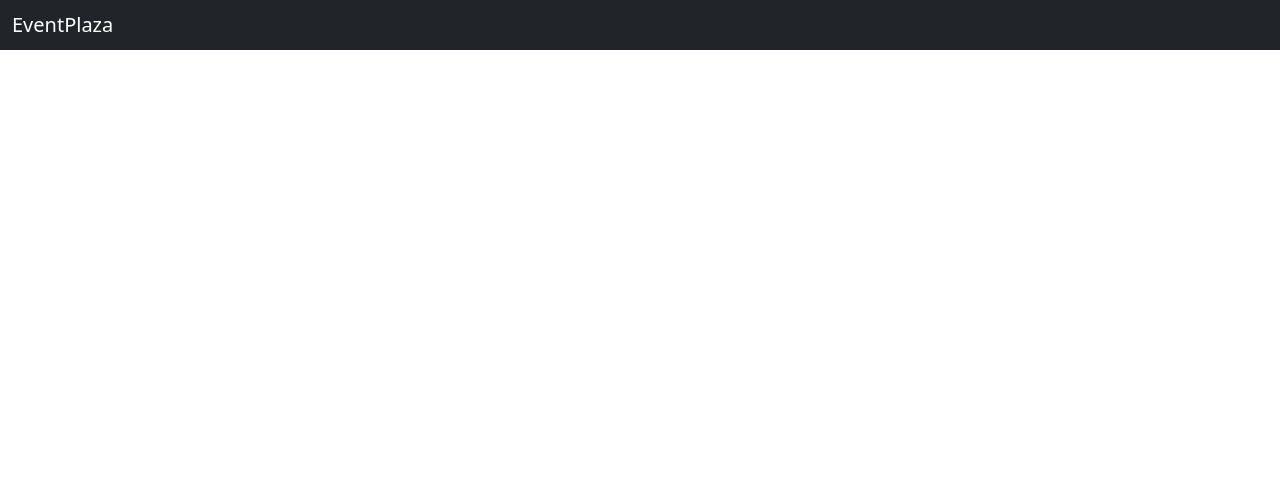
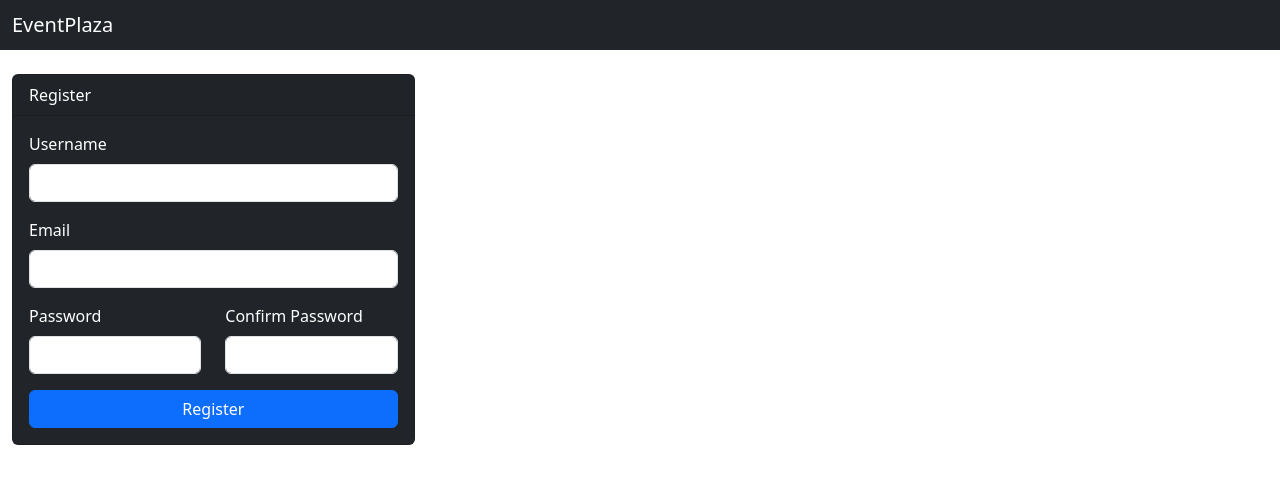
Before and after one commit to zHenriqueGN/EventPlaza, a Django app: page /authentication/register/ in a window 1280 px wide. Shown: the top 484 px of the page. Run offline with Django 4.2, Linux system fonts and the light colour scheme.

Commit message:
feat: configure register form

```diff
--- a/core/apps/authentication/templates/register.html
+++ b/core/apps/authentication/templates/register.html
@@ -1 +1,41 @@
 {% extends "bases/base.html" %}
+{% block "title" %}Register{% endblock %}
+{% block "body" %}
+<div class="container-fluid">
+	<div class="row">
+		<div class="col-4">
+			<div class="card bg-dark text-white">
+				<div class="card-header">
+					Register
+				</div>
+				<div class="card-body">
+					<form>
+						<div class="mb-3">
+							<label for="username" class="form-label">Username</label>
+							<input type="username" class="form-control" id="username" name="username">
+						</div>
+						<div class="mb-3">
+							<label for="email" class="form-label">Email</label>
+							<input type="email" class="form-control" id="email" name="email">
+						</div>
+						<div class="mb-3 row">
+							<div class="col">
+								<label for="password" class="form-label">Password</label>
+								<input type="password" class="form-control" id="password" name="password">
+							</div>
+							<div class="col">
+								<label for="confirmpassword" class="form-label">Confirm Password</label>
+								<input type="confirmpassword" class="form-control" id="confirmpassword" name="confirmpassword">
+							</div>
+						</div>
+						<button type="submit" class="btn btn-primary container-fluid">Register</button>
+					</form>
+				</div>
+			</div>
+		</div>
+	</div>
+	<div class="col-4"></div>
+	<div class="col-4"></div>
+</div>
+
+{% endblock %}
```
Also changed, not shown: templates/bases/base.html (+8 -3 lines).
